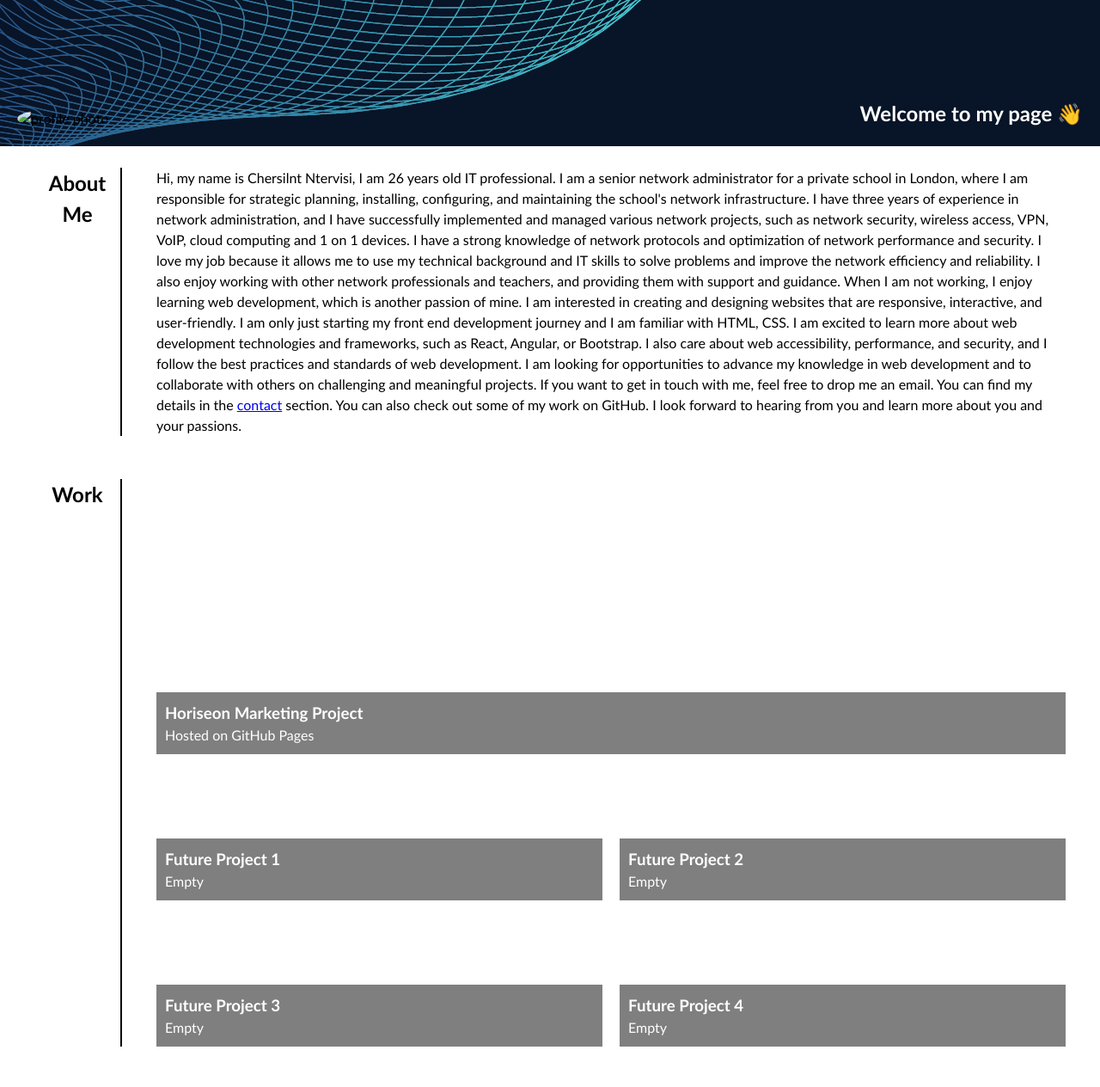
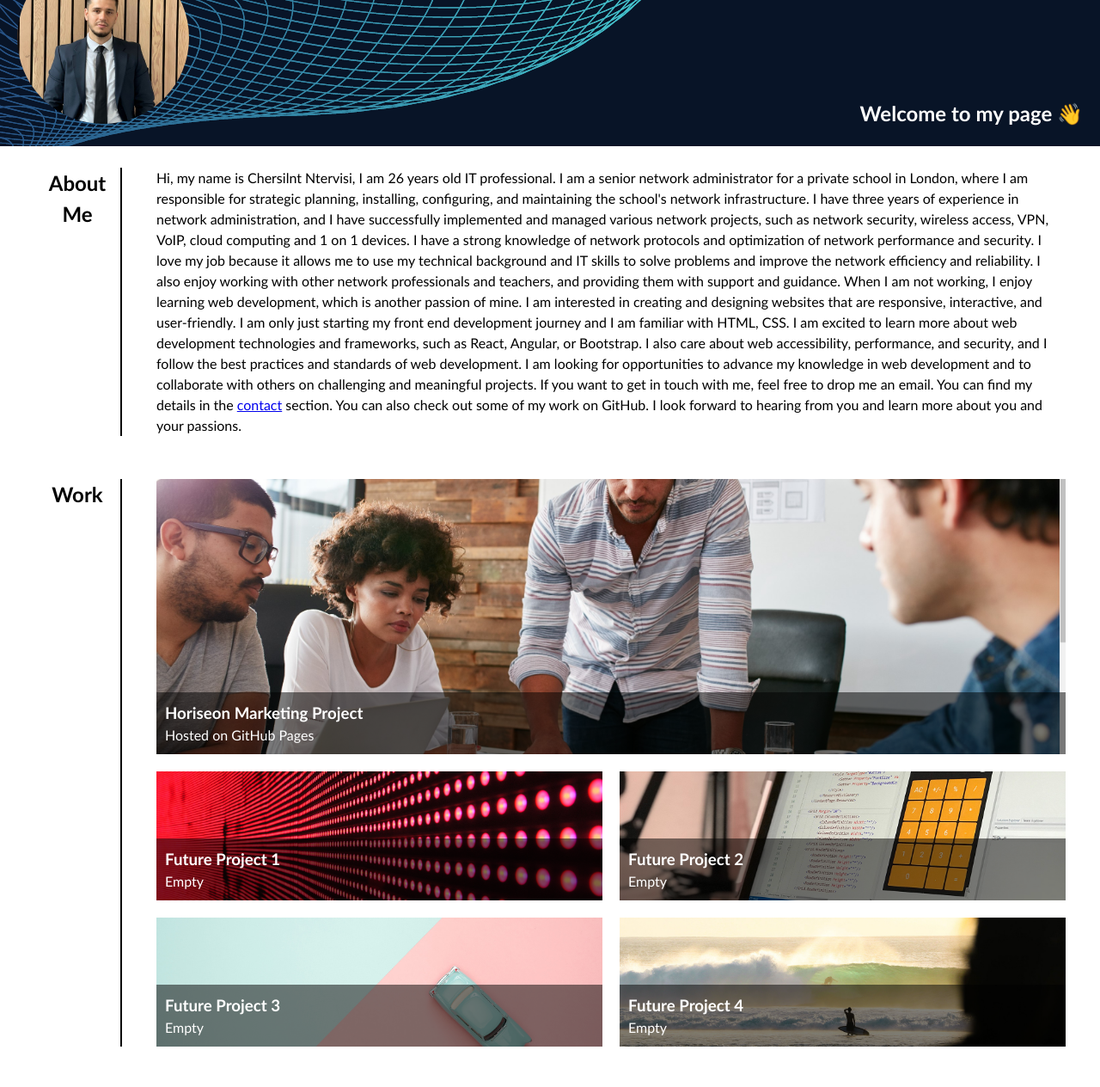
Before and after one commit to CNtervisi/portfolio, a plain HTML site: page index.html in a window 1280 px wide. Shown: the part 160-1424 px from the top of the page at 86% size. Drawn offline with Linux system fonts and the light colour scheme; files that its build step writes are made by us from their sources; files whose address does not match are found by name.

Commit message:
fixed issue with html not linking to CSS and Images

```diff
--- a/index.html
+++ b/index.html
@@ -6,7 +6,7 @@
   <meta name="viewport" content="width=device-width, initial-scale=1.0" />
   <meta http-equiv="X-UA-Compatible" content="ie=edge" />
   <title>Chersilnt Ntervisi</title>
-  <link rel="stylesheet" href="./css/style.css" />
+  <link rel="stylesheet" href="./starter/css/style.css" />
 </head>
 
 <body>
@@ -26,7 +26,7 @@
   <!-- hero banner -->
   <section class="hero-banner">
     <div class="image">
-      <img src="./images/profile.jpg" alt="profile photo">
+      <img src="./starter/images/profile.jpg" alt="profile photo">
     </div>
     <div>
       <h2>Welcome to my page 👋</h2>
@@ -72,7 +72,7 @@
     <section class="page-section" id="work">
       <h2 class="nav-title">Work</h2>
       <div class="content">
-        <a href="https://cntervisi.github.io/HoriseonMarketing/" target="_blank" class="work-item" style="background-image: url(./images/work-large-tile.jpg);">
+        <a href="https://cntervisi.github.io/HoriseonMarketing/" target="_blank" class="work-item" style="background-image: url(./starter/images/work-large-tile.jpg);">
           <div>
             <div class="title">
               <h3>Horiseon Marketing Project</h3>
@@ -80,25 +80,25 @@
             </div>
           </div>
         </a>
-        <a href="https://github.com/CNtervisi" class="work-item" style="background-image: url(./images/future-project-1.jpg);">
+        <a href="https://github.com/CNtervisi" class="work-item" style="background-image: url(./starter/images/future-project-1.jpg);">
           <div class="title">
             <h3>Future Project 1</h3>
             <p>Empty</p>
           </div>
         </a>
-        <a href="https://github.com/CNtervisi" class="work-item" style="background-image: url(./images/future-project-2.jpg );">
+        <a href="https://github.com/CNtervisi" class="work-item" style="background-image: url(./starter/images/future-project-2.jpg );">
           <div class="title">
             <h3>Future Project 2</h3>
             <p>Empty</p>
           </div>
         </a>
-        <a href="https://github.com/CNtervisi" class="work-item" style="background-image: url(./images/future-project-3.jpg);">
+        <a href="https://github.com/CNtervisi" class="work-item" style="background-image: url(./starter/images/future-project-3.jpg);">
           <div class="title">
             <h3>Future Project 3</h3>
             <p>Empty</p>
           </div>
         </a>
-        <a href="https://github.com/CNtervisi" class="work-item" style="background-image: url(./images/future-project-4.jpg);">
+        <a href="https://github.com/CNtervisi" class="work-item" style="background-image: url(./starter/images/future-project-4.jpg);">
           <div class="title">
             <h3>Future Project 4</h3>
             <p>Empty</p>
```
